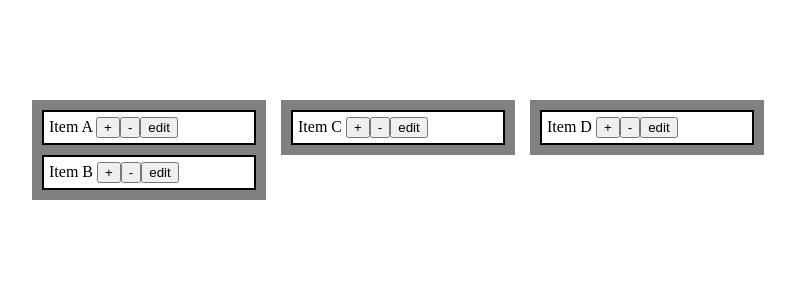
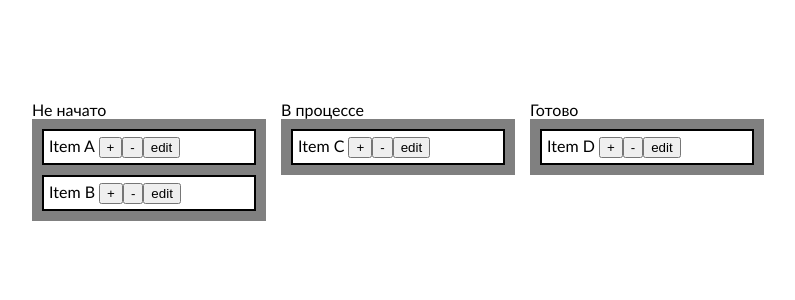
Before and after one commit to AleksaRud/ToDoList, a Vue app in the folder ToDoList/: page / in a window 1280 px wide. Shown: the top 300 px of the page, without its empty margins (242-1037 px from the left). Built offline with nearby package versions, Linux system fonts and the light colour scheme.

Commit message:
some changes

```diff
--- a/ToDoList/src/components/DragDrop.vue
+++ b/ToDoList/src/components/DragDrop.vue
@@ -3,14 +3,18 @@ import { ref } from 'vue';
 
 export default {
     setup() {
+
         const items = ref([
             { id: '0', title: 'Item A', list: 1, in_edit: false},
             { id: '1', title: 'Item B', list: 1, in_edit: false},
             { id: '2', title: 'Item C', list: 2, in_edit: false},
             { id: '3', title: 'Item D', list: 3, in_edit: false},
         ])
+
+        localStorage.setItem('items', JSON.stringify(items));
         const getList = (list:number) => {
-       return items.value.filter((item) => item.list == list)
+            return items.value.filter((item) => item.list == list);
+
         }
 
         const startDrag = (event:DragEvent, item:{id:string, title:String, list:number, in_edit:boolean}) => {
@@ -37,11 +41,12 @@ import { ref } from 'vue';
                     item.list = list;
                 }
             }
-
+            localStorage.setItem('items', JSON.stringify(items));
         }
 
         function addElement(list_id:number){
             items.value.push({id: (items.value.length).toString(), title: 'new', list: list_id, in_edit: false});
+            localStorage.setItem('items', JSON.stringify(items));
         }
 
         function deleteElement(id:string){
@@ -50,6 +55,7 @@ import { ref } from 'vue';
             for(let i=0; i<items.value.length; i++){
                 items.value[i].id = i.toString();
             }
+            localStorage.setItem('items', JSON.stringify(items));
         }
 
         return {
@@ -66,6 +72,8 @@ import { ref } from 'vue';
 
 <template>
     <div class="columns">
+        <div>
+            Не начато
             <div class="drop-zone" @drop="onDrop($event, 1)" @dragenter.prevent @dragover.prevent>
                 <div v-for="item in getList(1)"
                 :key="item.id"
@@ -84,6 +92,9 @@ import { ref } from 'vue';
                     </div>
                 </div>
             </div>
+        </div>
+        <div>
+            В процессе
             <div class="drop-zone" @drop="onDrop($event, 2)" @dragenter.prevent @dragover.prevent>
                 <div v-for="item in getList(2)"
                 :key="item.id"
@@ -102,6 +113,9 @@ import { ref } from 'vue';
                     </div>
                 </div>
             </div>
+        </div>
+        <div>
+            Готово
             <div class="drop-zone" @drop="onDrop($event, 3)" @dragenter.prevent @dragover.prevent>
                 <div v-for="item in getList(3)"
                 :key="item.id"
@@ -119,7 +133,7 @@ import { ref } from 'vue';
                         <button @click="item.in_edit = !item.in_edit">ok</button>
                     </div>
                 </div>
-
+            </div>
         </div>
     </div>
 </template>
--- a/ToDoList/src/style.css
+++ b/ToDoList/src/style.css
@@ -1,4 +1,5 @@
 body{
   margin: 0;
   padding: 0;
+  font-family: 'Calibri';
 }
```
Lines whose indentation alone changed are shown as unchanged.
